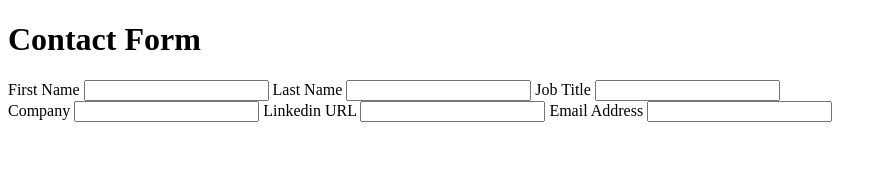
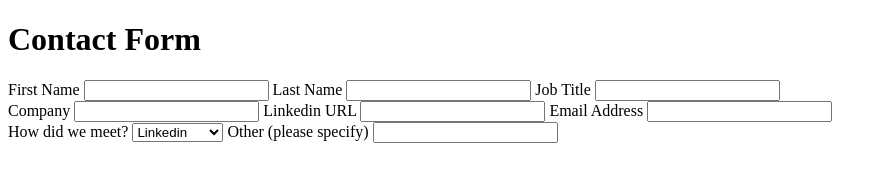
Before and after one commit to Ali200674/contact-form, a website: page views/contactpage.html in a window 1280 px wide. Shown: the whole page, without its empty margins (0-887 px from the left). Drawn offline with Linux system fonts and the light colour scheme.

Commit message:
Added third row of form.

```diff
--- a/views/contactpage.html
+++ b/views/contactpage.html
@@ -33,6 +33,18 @@
                 <label for="email">Email Address</label>
                 <input type="text" id="email">
             </div>
+            <div id="third-row">
+                <label for="metOption">How did we meet?</label>
+                <select name="metOption" id="metOption">
+                    <option value="Linkedin">Linkedin</option>
+                    <option value="Conference">Conference</option>
+                    <option value="Referral">Referral</option>
+                    <option value="other">Other</option>
+                </select>
+
+                <label for="otherMetOption">Other (please specify) </label>
+                <input type="text" id="otherMetOption">
+            </div>
         </form>
     </div>
 </body>
```
